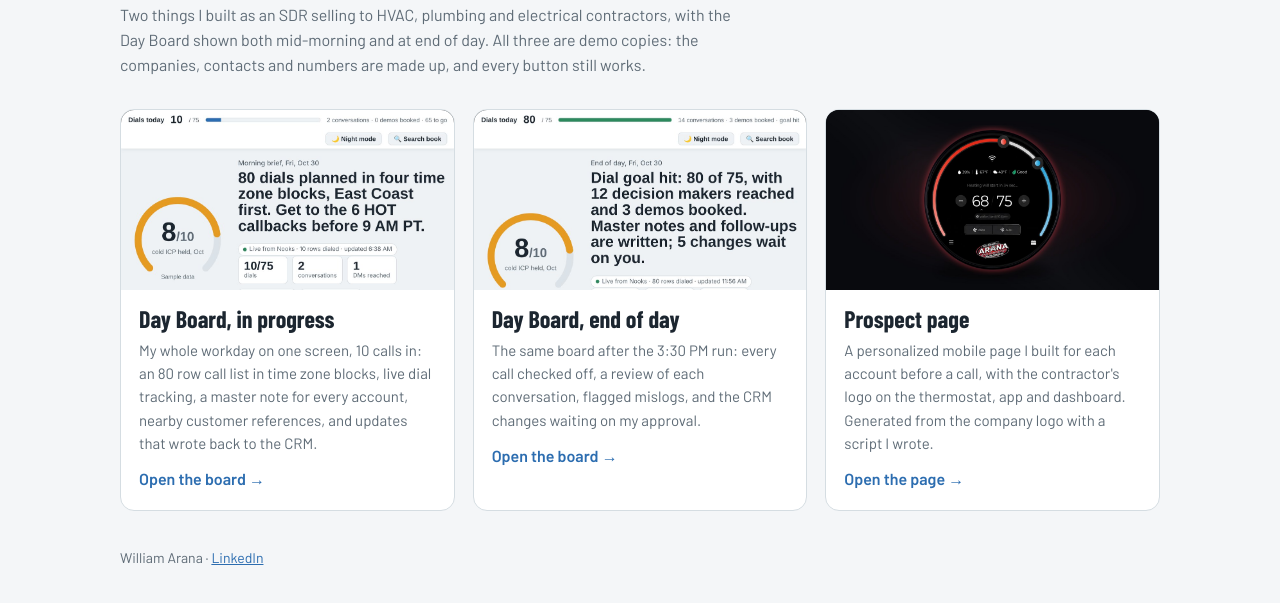
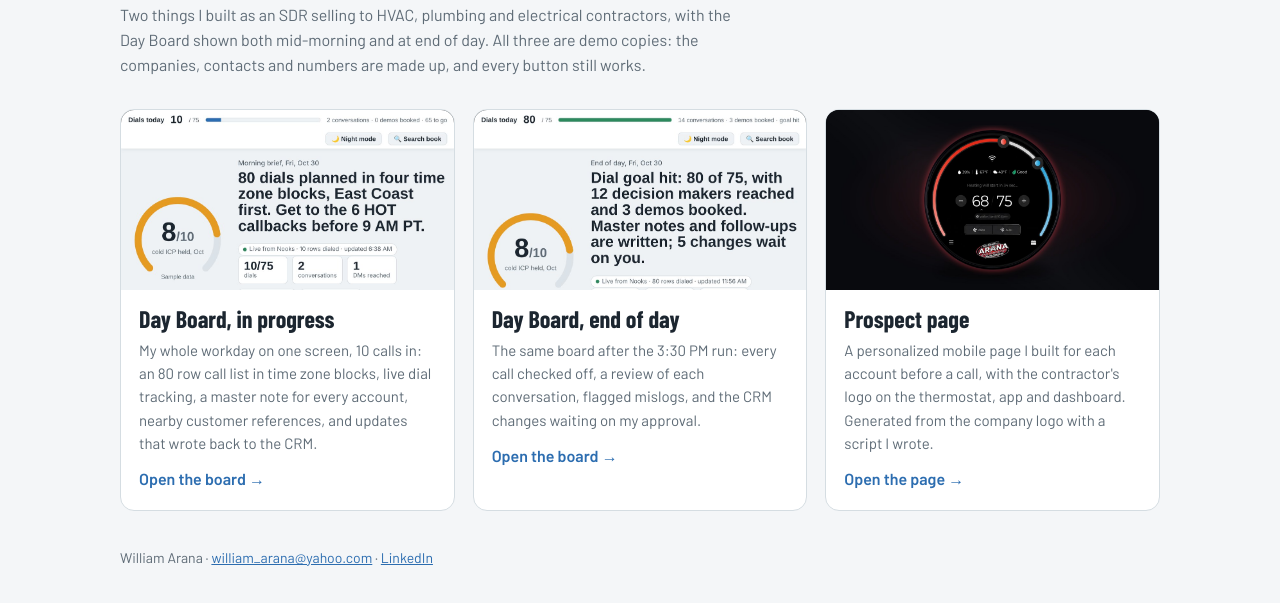
Before and after one commit to william-arana/work-samples, a plain HTML site: page index.html in a window 1280 px wide. Shown: the part 95-698 px from the top of the page. Drawn offline with nearby package versions, Linux system fonts and the light colour scheme.

Commit message:
Home page footer: add email
Co-Authored-By: Claude Opus 5.5 <noreply@anthropic.com>
Claude-Session: https://claude.ai/code/session_01H9BJ28paAbh8fHSz5UjA11

```diff
--- a/index.html
+++ b/index.html
@@ -52,7 +52,7 @@ footer a{color:var(--accent)}
       <div class="body"><h2>Prospect page</h2><p>A personalized mobile page I built for each account before a call, with the contractor's logo on the thermostat, app and dashboard. Generated from the company logo with a script I wrote.</p><div class="go">Open the page →</div></div>
     </a>
   </div>
-  <footer>William Arana · <a href="https://www.linkedin.com/in/williamarana">LinkedIn</a></footer>
+  <footer>William Arana · <a href="mailto:william_arana@yahoo.com">william_arana@yahoo.com</a> · <a href="https://www.linkedin.com/in/williamarana">LinkedIn</a></footer>
 </div>
 </body>
 </html>
```
